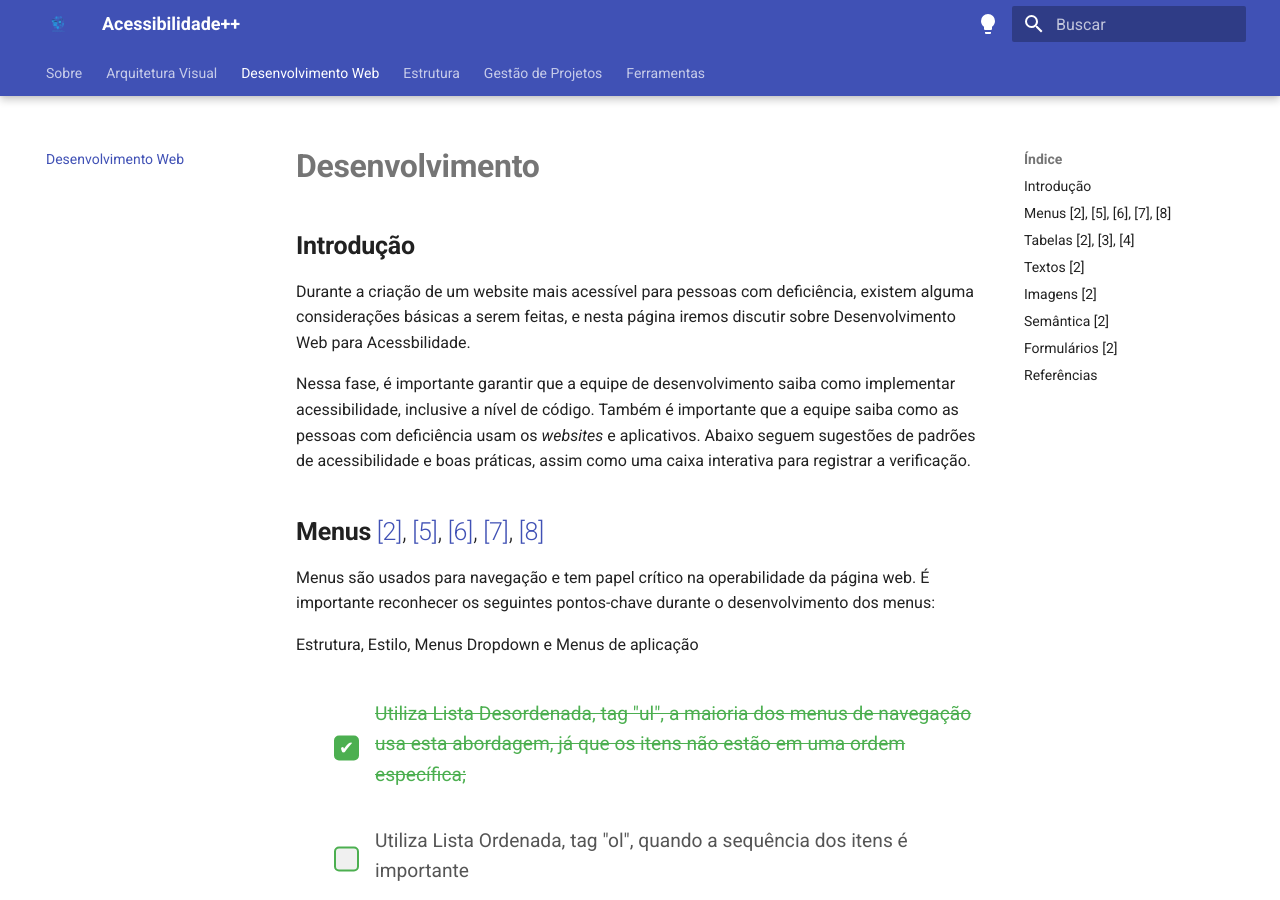
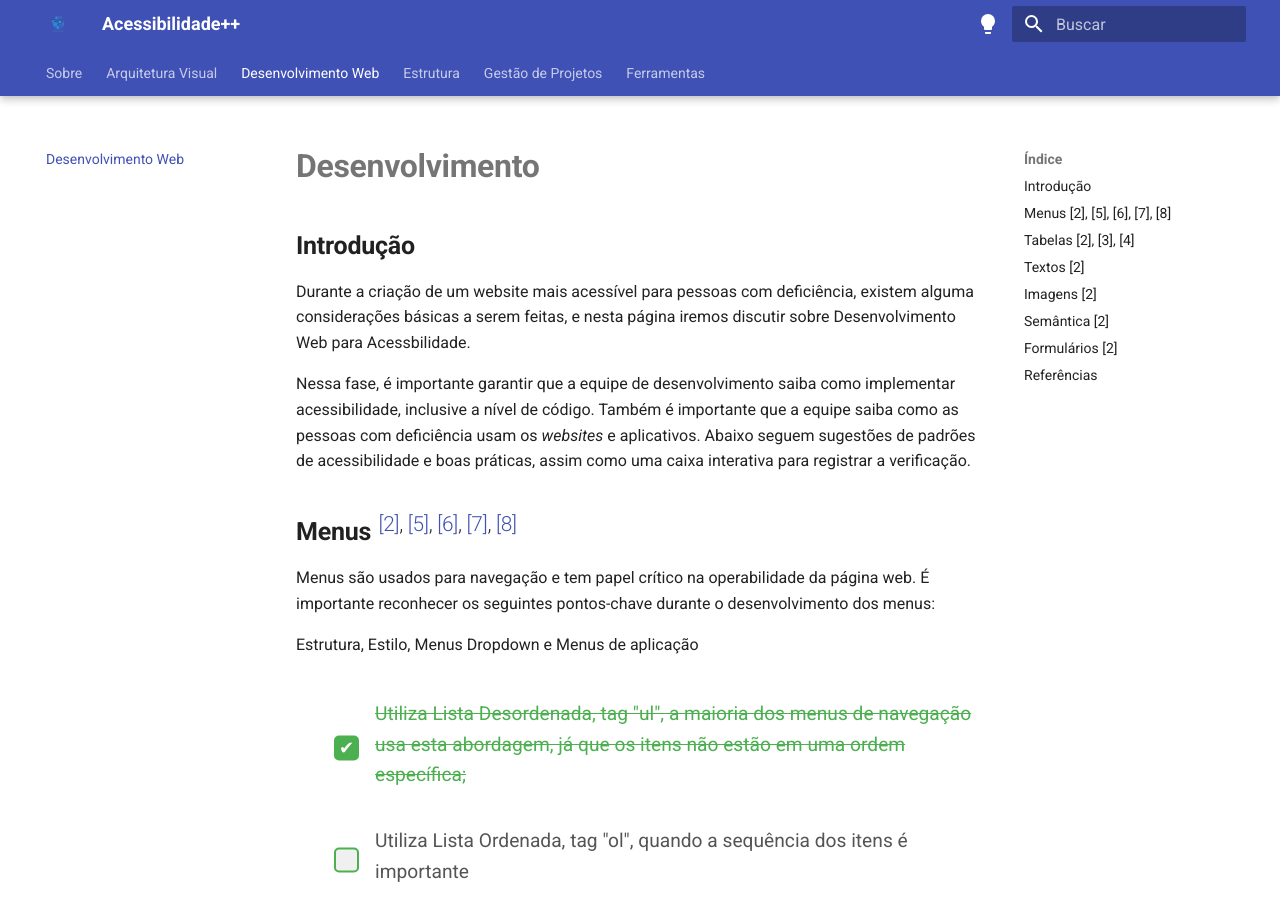
Before and after one commit to henriquecq/Acessibilidade_pp, an MkDocs documentation site: the page built from docs/desenvolvimento/desenvolvimento_web.md, in a window 1280 px wide and 900 px high. Built offline with MkDocs 1.6.1 and Material for MkDocs 9.7.7, drawn with Linux system fonts in a browser that asks for light colours.

```diff
--- a/docs/desenvolvimento/desenvolvimento_web.md
+++ b/docs/desenvolvimento/desenvolvimento_web.md
@@ -17,7 +17,7 @@ Nessa fase, é importante garantir que a equipe de desenvolvimento saiba como im
 
 
 
-## **Menus** [\[2\]](#referencias), [\[5\]](#referencias), [\[6\]](#referencias), [\[7\]](#referencias), [\[8\]](#referencias)
+## **Menus** <sup>[\[2\]](#referencias), [\[5\]](#referencias), [\[6\]](#referencias), [\[7\]](#referencias), [\[8\]](#referencias)</sup>
 
 Menus são usados para navegação e tem papel crítico na operabilidade da página web. É importante reconhecer os seguintes pontos-chave durante o desenvolvimento dos menus:
 
@@ -43,7 +43,7 @@ Menus de navegação são importantes pois refletem a estrutura arquitetural do
 
 
 
-## **Tabelas** [\[2\]](#referencias), [\[3\]](#referencias), [\[4\]](#referencias)
+## **Tabelas** <sup>[\[2\]](#referencias), [\[3\]](#referencias), [\[4\]](#referencias)</sup>
 
 
 
@@ -60,7 +60,7 @@ Tabelas sem demarcação estrutural podem criar barreiras de acessibilidade, com
 
 
 
-## **Textos** [\[2\]](#referencias)
+## **Textos** <sup>[\[2\]](#referencias)</sup>
 Textos bem estruturados e semanticamente organizados são essenciais para a acessibilidade, pois garantem que leitores de tela interpretem corretamente o conteúdo. Um bom desenvolvimento textual facilita a navegação, tornando a página acessível a diferentes públicos.
 
 <ul class="checklist">
@@ -70,7 +70,7 @@ Textos bem estruturados e semanticamente organizados são essenciais para a aces
 
 
 
-## **Imagens** [\[2\]](#referencias)
+## **Imagens** <sup>[\[2\]](#referencias)</sup>
 Imagens acessíveis dependem de um bom desenvolvimento estrutural, como o uso de textos alternativos (alt text) que descrevem seu conteúdo para leitores de tela. Essa prática garante que informações visuais sejam compreendidas por pessoas com deficiência visual e melhora a navegação para todos, promovendo uma experiência mais inclusiva.
 
 <ul class="checklist">
@@ -80,7 +80,7 @@ Imagens acessíveis dependem de um bom desenvolvimento estrutural, como o uso de
 
 
 
-## **Semântica** [\[2\]](#referencias)
+## **Semântica** <sup>[\[2\]](#referencias)</sup>
 A semântica no desenvolvimento web consiste no uso adequado de elementos HTML para representar o significado do conteúdo, promovendo acessibilidade, SEO e organização clara. Tags como `<header>` e `<main>` tornam o código mais intuitivo e fácil de interpretar por tecnologias assistivas e navegadores.
 
 <ul class="checklist">
@@ -93,7 +93,7 @@ A semântica no desenvolvimento web consiste no uso adequado de elementos HTML p
 
 
 
-## **Formulários** [\[2\]](#referencias)
+## **Formulários** <sup>[\[2\]](#referencias)</sup>
 Um formulário bem projetado deve ser acessível, intuitivo e funcional. Para isso, é importante utilizar boas práticas, como adicionar labels associados aos campos de entrada para melhorar a navegação e a compreensão, usar `<fieldset>` e `<legend>` para estruturar seções, e incluir atributos como `aria-describedby` e `autocomplete` para melhorar a acessibilidade e usabilidade.
 
 <ul class="checklist">
```
